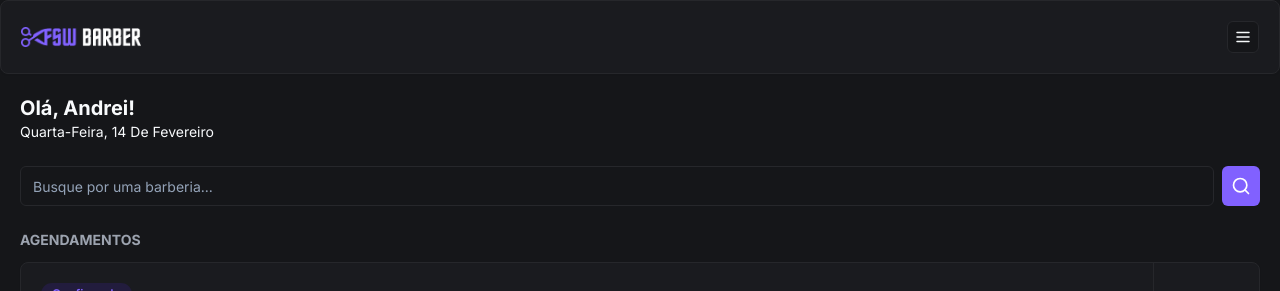
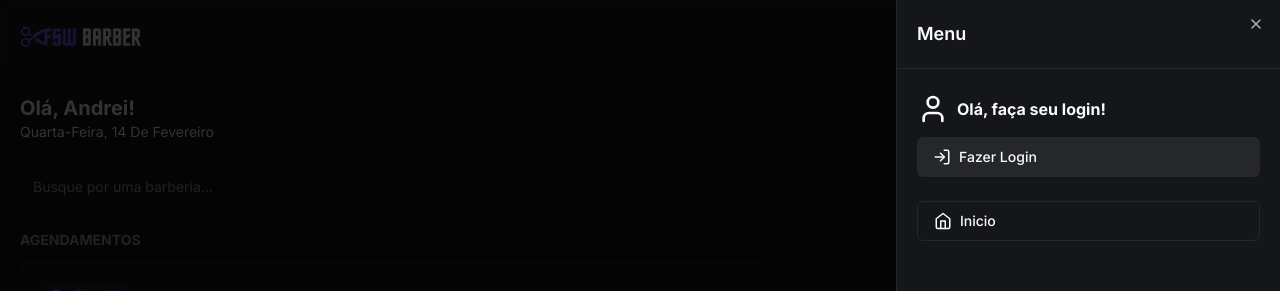
Before and after one commit to dreeilima/Barbershop, a Next.js app: page / in a window 1280 px wide. Both pictures are taken after a click on the button 1243 px from the left and 37 px from the top of the page. Shown: the top 291 px of the page. Built offline with nearby package versions, Linux system fonts and the light colour scheme; no server answers; the database is empty.

Commit message:
feat: add Next Auth

```diff
--- a/app/_components/header.tsx
+++ b/app/_components/header.tsx
@@ -1,16 +1,83 @@
+"use client"
+
 import Image from "next/image";
 import { Card, CardContent } from "./ui/card";
 import { Button } from "./ui/button";
-import { MenuIcon } from "lucide-react";
+import { CalendarIcon, HomeIcon, LogInIcon, LogOutIcon, MenuIcon, UserIcon } from "lucide-react";
+import { Sheet, SheetClose, SheetContent, SheetHeader, SheetTitle, SheetTrigger } from "./ui/sheet";
+import { signIn, signOut, useSession } from "next-auth/react";
+import { Avatar, AvatarImage } from "./ui/avatar";
+import Link from "next/link";
 
 const Header = () => {
+  const { data, status } = useSession()
+
+  const handleLogoutClick = () => signOut()
+
+  const handleLoginClick = () => signIn("google")
+
   return (
     <Card>
       <CardContent className="p-5 justify-between items-center flex flex-row">
       <Image src="/logo.png" alt="Logo Barber" width={120} height={22} />
-      <Button variant="outline" size="icon" className="h-8 w-8">
+      <Sheet>
+        <SheetTrigger asChild>
+        <Button variant="outline" size="icon" className="h-8 w-8">
         <MenuIcon size={18}/>
       </Button>
+        </SheetTrigger>
+
+        <SheetContent className="p-0">
+          <SheetHeader className="text-left border-b border-solid border-secondary p-5">
+            <SheetTitle>Menu</SheetTitle>
+          </SheetHeader>
+
+          {data?.user ? (
+           <div className="flex justify-between px-5 py-6 items-center">
+             <div className="flex items-center gap-3 ">
+              <Avatar>
+                <AvatarImage src={data?.user?.image ?? ""} />
+              </Avatar>
+
+              <h2 className="font-bold">{data?.user?.name}</h2>
+            </div>
+            <Button variant="secondary" size="icon">
+              <LogOutIcon onClick={handleLogoutClick} />
+            </Button>
+           </div>
+          ) : (
+            <div className="flex flex-col px-5 py-6 gap-3">
+              <div className="flex items-center gap-2">
+                <UserIcon size={32} />
+                <h2 className="font-bold">Olá, faça seu login!</h2>
+              </div>
+                <Button variant="secondary" className="w-full justify-start" onClick={handleLoginClick}>
+                  <LogInIcon className="mr-2" size={18}/>
+                  Fazer Login
+                </Button>
+            </div>
+          )}
+
+          <div className="flex flex-col gap-3 px-5">
+            <Button variant="outline" className="justify-start" asChild>
+              <Link href="/">
+              <HomeIcon size={18} className="mr-2"/>
+              Inicio
+              </Link>
+            </Button>
+            {data?.user && (
+              <Button variant="outline" className="justify-start" asChild>
+                <Link href="/bookings">
+              <CalendarIcon size={18} className="mr-2"/>
+              Agendamentos
+               </Link>
+            </Button>
+            )}
+
+          </div>
+        </SheetContent>
+
+      </Sheet>
       </CardContent>
     </Card>
    );
--- /dev/null
+++ b/app/_components/ui/sheet.tsx
@@ -0,0 +1,140 @@
+"use client"
+
+import * as React from "react"
+import * as SheetPrimitive from "@radix-ui/react-dialog"
+import { cva, type VariantProps } from "class-variance-authority"
+import { X } from "lucide-react"
+
+import { cn } from "@/app/_lib/utils"
+
+const Sheet = SheetPrimitive.Root
+
+const SheetTrigger = SheetPrimitive.Trigger
+
+const SheetClose = SheetPrimitive.Close
+
+const SheetPortal = SheetPrimitive.Portal
+
+const SheetOverlay = React.forwardRef<
+  React.ElementRef<typeof SheetPrimitive.Overlay>,
+  React.ComponentPropsWithoutRef<typeof SheetPrimitive.Overlay>
+>(({ className, ...props }, ref) => (
+  <SheetPrimitive.Overlay
+    className={cn(
+      "fixed inset-0 z-50 bg-black/80  data-[state=open]:animate-in data-[state=closed]:animate-out data-[state=closed]:fade-out-0 data-[state=open]:fade-in-0",
+      className
+    )}
+    {...props}
+    ref={ref}
+  />
+))
+SheetOverlay.displayName = SheetPrimitive.Overlay.displayName
+
+const sheetVariants = cva(
+  "fixed z-50 gap-4 bg-background p-6 shadow-lg transition ease-in-out data-[state=open]:animate-in data-[state=closed]:animate-out data-[state=closed]:duration-300 data-[state=open]:duration-500",
+  {
+    variants: {
+      side: {
+        top: "inset-x-0 top-0 border-b data-[state=closed]:slide-out-to-top data-[state=open]:slide-in-from-top",
+        bottom:
+          "inset-x-0 bottom-0 border-t data-[state=closed]:slide-out-to-bottom data-[state=open]:slide-in-from-bottom",
+        left: "inset-y-0 left-0 h-full w-3/4 border-r data-[state=closed]:slide-out-to-left data-[state=open]:slide-in-from-left sm:max-w-sm",
+        right:
+          "inset-y-0 right-0 h-full w-3/4  border-l data-[state=closed]:slide-out-to-right data-[state=open]:slide-in-from-right sm:max-w-sm",
+      },
+    },
+    defaultVariants: {
+      side: "right",
+    },
+  }
+)
+
+interface SheetContentProps
+  extends React.ComponentPropsWithoutRef<typeof SheetPrimitive.Content>,
+    VariantProps<typeof sheetVariants> {}
+
+const SheetContent = React.forwardRef<
+  React.ElementRef<typeof SheetPrimitive.Content>,
+  SheetContentProps
+>(({ side = "right", className, children, ...props }, ref) => (
+  <SheetPortal>
+    <SheetOverlay />
+    <SheetPrimitive.Content
+      ref={ref}
+      className={cn(sheetVariants({ side }), className)}
+      {...props}
+    >
+      {children}
+      <SheetPrimitive.Close className="absolute right-4 top-4 rounded-sm opacity-70 ring-offset-background transition-opacity hover:opacity-100 focus:outline-none focus:ring-2 focus:ring-ring focus:ring-offset-2 disabled:pointer-events-none data-[state=open]:bg-secondary">
+        <X className="h-4 w-4" />
+        <span className="sr-only">Close</span>
+      </SheetPrimitive.Close>
+    </SheetPrimitive.Content>
+  </SheetPortal>
+))
+SheetContent.displayName = SheetPrimitive.Content.displayName
+
+const SheetHeader = ({
+  className,
+  ...props
+}: React.HTMLAttributes<HTMLDivElement>) => (
+  <div
+    className={cn(
+      "flex flex-col space-y-2 text-center sm:text-left",
+      className
+    )}
+    {...props}
+  />
+)
+SheetHeader.displayName = "SheetHeader"
+
+const SheetFooter = ({
+  className,
+  ...props
+}: React.HTMLAttributes<HTMLDivElement>) => (
+  <div
+    className={cn(
+      "flex flex-col-reverse sm:flex-row sm:justify-end sm:space-x-2",
+      className
+    )}
+    {...props}
+  />
+)
+SheetFooter.displayName = "SheetFooter"
+
+const SheetTitle = React.forwardRef<
+  React.ElementRef<typeof SheetPrimitive.Title>,
+  React.ComponentPropsWithoutRef<typeof SheetPrimitive.Title>
+>(({ className, ...props }, ref) => (
+  <SheetPrimitive.Title
+    ref={ref}
+    className={cn("text-lg font-semibold text-foreground", className)}
+    {...props}
+  />
+))
+SheetTitle.displayName = SheetPrimitive.Title.displayName
+
+const SheetDescription = React.forwardRef<
+  React.ElementRef<typeof SheetPrimitive.Description>,
+  React.ComponentPropsWithoutRef<typeof SheetPrimitive.Description>
+>(({ className, ...props }, ref) => (
+  <SheetPrimitive.Description
+    ref={ref}
+    className={cn("text-sm text-muted-foreground", className)}
+    {...props}
+  />
+))
+SheetDescription.displayName = SheetPrimitive.Description.displayName
+
+export {
+  Sheet,
+  SheetPortal,
+  SheetOverlay,
+  SheetTrigger,
+  SheetClose,
+  SheetContent,
+  SheetHeader,
+  SheetFooter,
+  SheetTitle,
+  SheetDescription,
+}
--- /dev/null
+++ b/app/_providers/auth.tsx
@@ -0,0 +1,13 @@
+"use client"
+
+import { SessionProvider } from "next-auth/react"
+
+const AuthProvider = ({ children }: { children: React.ReactNode}) => {
+  return (
+    <SessionProvider>
+      {children}
+    </SessionProvider>
+   );
+}
+
+export default AuthProvider;
--- a/app/api/auth/[...nextauth]/route.ts
+++ b/app/api/auth/[...nextauth]/route.ts
@@ -2,19 +2,18 @@ import NextAuth, { AuthOptions } from "next-auth";
 import GoogleProvider from "next-auth/providers/google";
 import { PrismaAdapter } from "@auth/prisma-adapter";
 import { Adapter } from "next-auth/adapters";
+import { db } from "@/app/_lib/prisma";
 
 
 
-export const authOptions: AuthOptions = {
-  adapter: PrismaAdapter(prisma) as Adapter,
+const handler = NextAuth({
+  adapter: PrismaAdapter(db) as Adapter,
   providers: [
     GoogleProvider({
-      clientId: process.env.GOOGLE_CLIENT_ID!,
-      clientSecret: process.env.GOOGLE_CLIENT_SECRET!,
+      clientId: process.env.GOOGLE_CLIENT_ID as string,
+      clientSecret: process.env.GOOGLE_CLIENT_SECRET as string,
     }),
   ],
-};
-
-const handler = NextAuth(authOptions);
+});
 
 export { handler as GET, handler as POST };
--- a/app/layout.tsx
+++ b/app/layout.tsx
@@ -2,6 +2,7 @@ import type { Metadata } from "next";
 import { Inter } from "next/font/google";
 import "./globals.css";
 import Footer from "./_components/footer";
+import AuthProvider from "./_providers/auth";
 
 const inter = Inter({ subsets: ["latin"] });
 
@@ -17,7 +18,12 @@ export default function RootLayout({
 }>) {
   return (
     <html lang="en">
-      <body className={`${inter.className} dark`}>{children} <Footer /></body>
+      <body className={`${inter.className} dark`}>
+        <AuthProvider>
+        {children}
+        <Footer />
+        </AuthProvider>
+        </body>
     </html>
   );
 }
--- a/package.json
+++ b/package.json
@@ -15,6 +15,7 @@
     "@auth/prisma-adapter": "^1.4.0",
     "@prisma/client": "^5.9.1",
     "@radix-ui/react-avatar": "^1.0.4",
+    "@radix-ui/react-dialog": "^1.0.5",
     "@radix-ui/react-slot": "^1.0.2",
     "class-variance-authority": "^0.7.0",
     "clsx": "^2.1.0",
```
Also changed, not shown: 1 other file (tests, documents, lock files or other folders).
